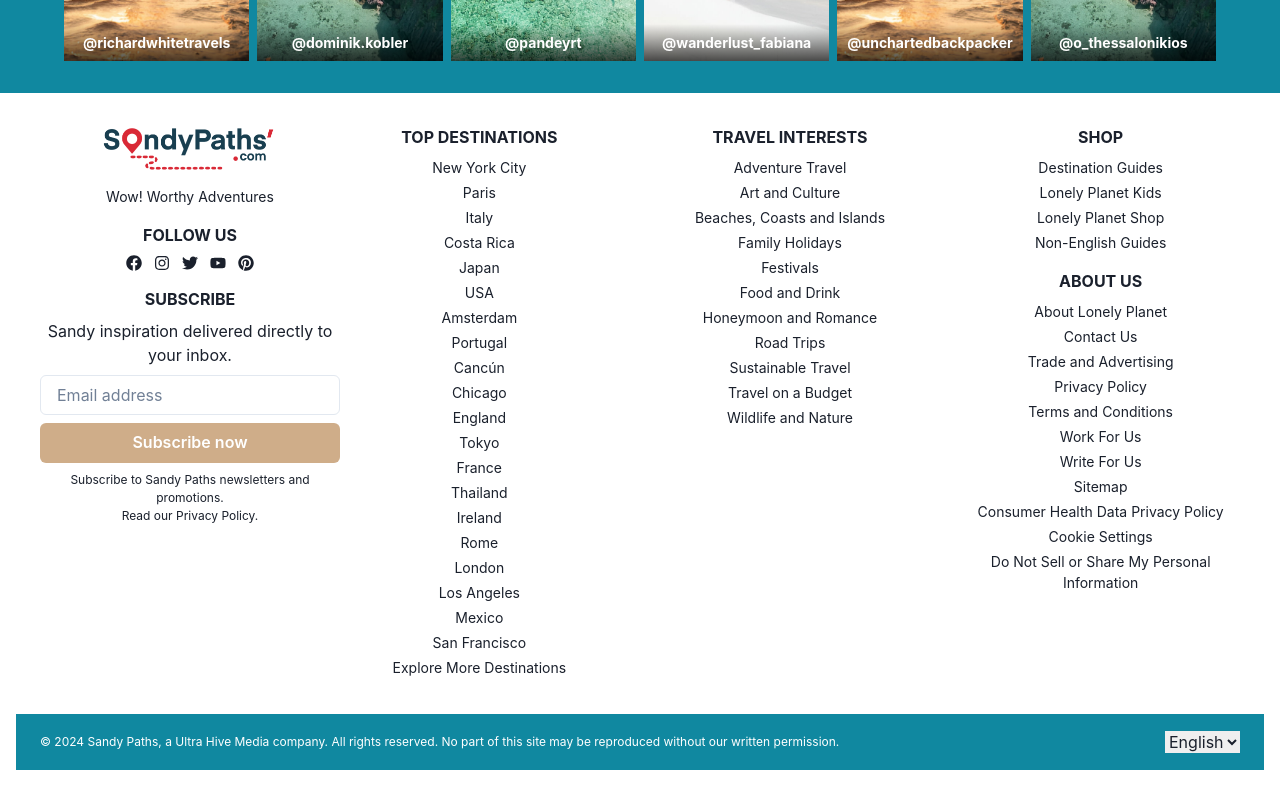
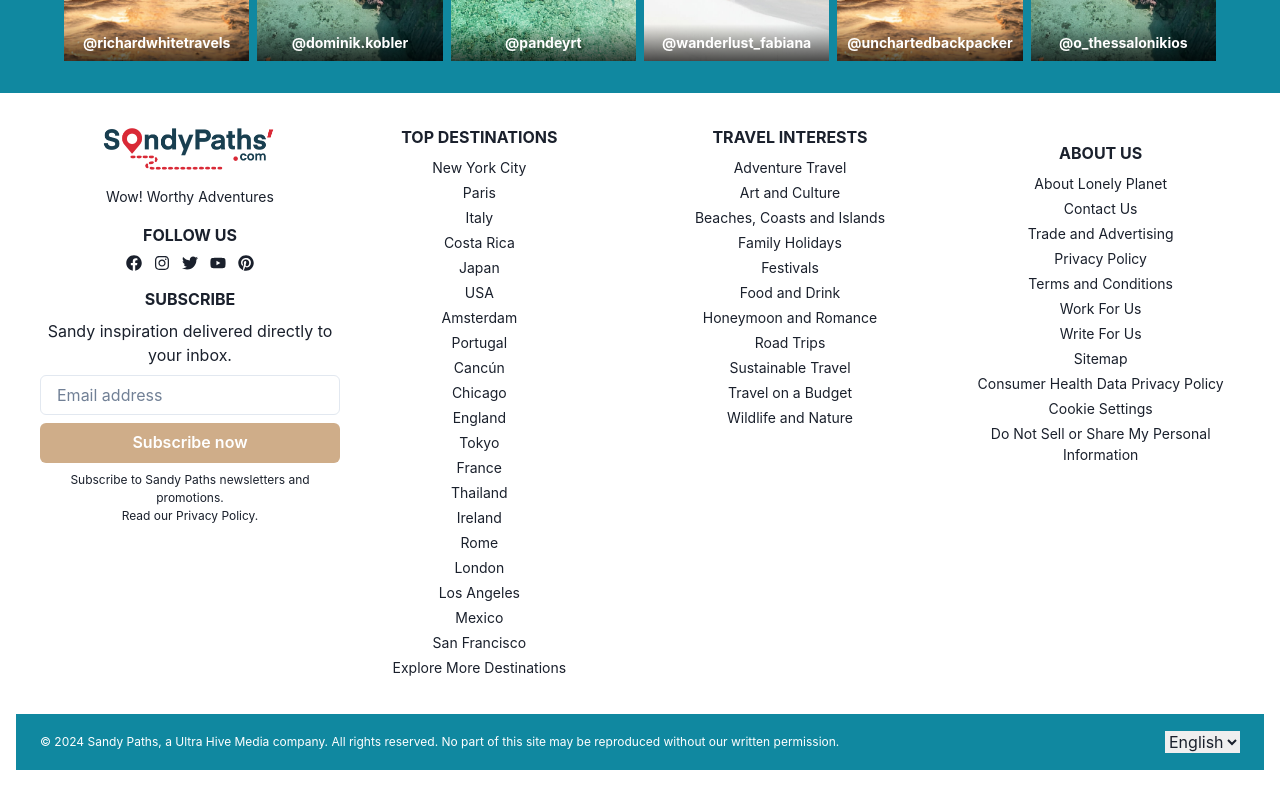
Before and after one commit to rapthar/sandypaths, a React (Create React App) app: page / in a window 1280 px wide. Shown: the part 4180-4982 px from the top of the page. Built offline with nearby package versions, Linux system fonts and the light colour scheme.

Commit message:
Update Footer.jsx

```diff
--- a/src/Components/Footer.jsx
+++ b/src/Components/Footer.jsx
@@ -56,10 +56,6 @@ const Footer = () => {
             ))}
           </Box>
           <Box>
-            <Text fontWeight="bold" mb={2}>SHOP</Text>
-            {['Destination Guides', 'Lonely Planet Kids', 'Lonely Planet Shop', 'Non-English Guides'].map((item) => (
-              <Text key={item} fontSize="sm" mb={1}><Link href="#">{item}</Link></Text>
-            ))}
             <Text fontWeight="bold" mt={4} mb={2}>ABOUT US</Text>
             {['About Lonely Planet', 'Contact Us', 'Trade and Advertising', 'Privacy Policy', 'Terms and Conditions', 'Work For Us', 'Write For Us', 'Sitemap', 'Consumer Health Data Privacy Policy', 'Cookie Settings', 'Do Not Sell or Share My Personal Information'].map((item) => (
               <Text key={item} fontSize="sm" mb={1}><Link href="#">{item}</Link></Text>
```
